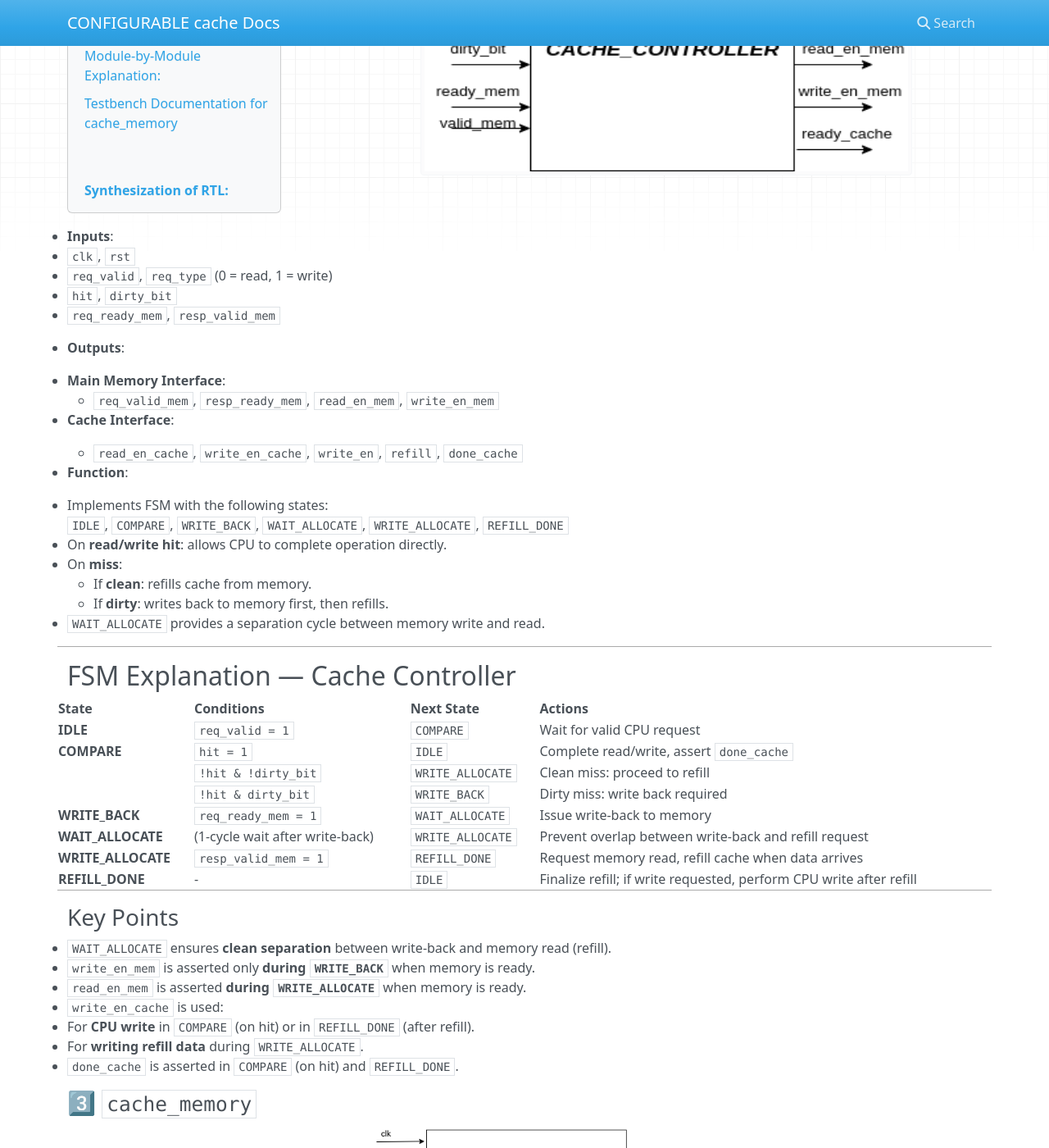
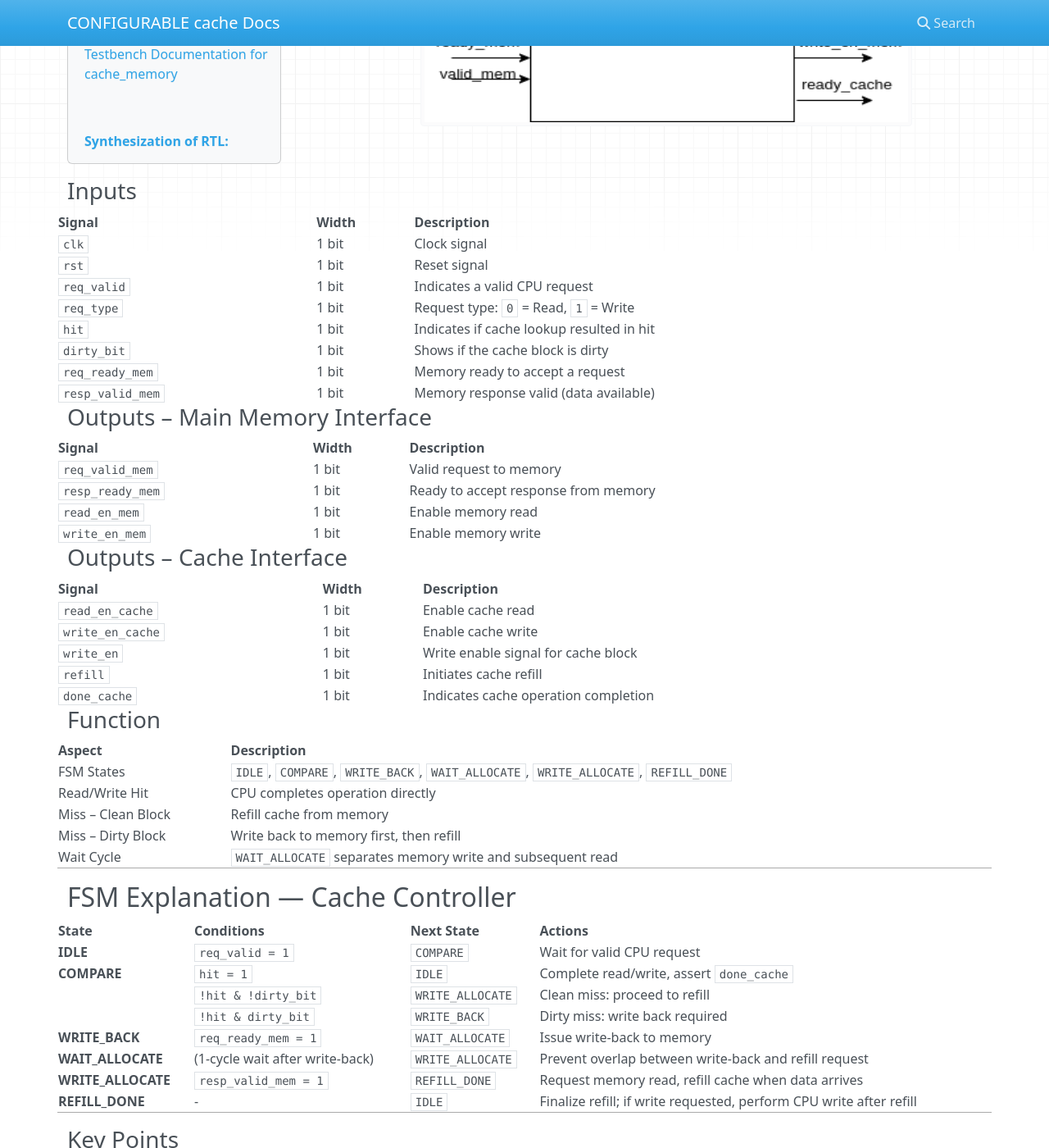
Before and after one commit to meds-ee-uet/Configurable-Cache, an MkDocs documentation site: the page built from Direct_Mapped_Cache/docs/index.md, in a window 1280 px wide and 1400 px high, scrolled down 5381 px. Shown: the whole window at 82% size. Built offline with MkDocs 1.6.1, drawn with Linux system fonts in a browser that asks for light colours; nearby versions of some CDN libraries; some of the changed text lies outside the part shown.

Commit message:
Update index.md

```diff
--- a/Direct_Mapped_Cache/docs/index.md
+++ b/Direct_Mapped_Cache/docs/index.md
@@ -170,15 +170,14 @@ Our first implementation is a direct-mapped cache with the following configurati
 
 
 
-- **Inputs**: `clk`, `address [31:0]`
-- **Outputs**:
-  - `tag [23:0]`
-  - `index [5:0]`
-  - `blk_offset [1:0]`
-- **Function**: Splits the 32-bit CPU address into:
-  - `tag` (upper bits) for comparison
-  - `index` to locate the cache line
-  - `block offset` to select the word in the block
+| **Port**      | **Width** | **Direction** | **Description**                                |
+|---------------|-----------|---------------|------------------------------------------------|
+| `clk`         | 1 bit     | Input         | Clock signal                                   |
+| `address`     | 32 bits   | Input         | CPU address                                    |
+| `tag`         | 24 bits   | Output        | Upper bits [31:8], used for tag comparison     |
+| `index`       | 6 bits    | Output        | Bits [7:2], used to locate cache line          |
+| `blk_offset`  | 2 bits    | Output        | Bits [1:0], used to select word within a block |
+
 
 ---
 
@@ -190,26 +189,44 @@ div align="center">
 </div>
 
 
-- **Inputs**:
-  - `clk`, `rst`
-  - `req_valid`, `req_type` (0 = read, 1 = write)
-  - `hit`, `dirty_bit`
-  - `req_ready_mem`, `resp_valid_mem`
+### Inputs
+| **Signal**        | **Width** | **Description**                         |
+|--------------------|-----------|-----------------------------------------|
+| `clk`             | 1 bit     | Clock signal                            |
+| `rst`             | 1 bit     | Reset signal                            |
+| `req_valid`       | 1 bit     | Indicates a valid CPU request           |
+| `req_type`        | 1 bit     | Request type: `0` = Read, `1` = Write   |
+| `hit`             | 1 bit     | Indicates if cache lookup resulted in hit |
+| `dirty_bit`       | 1 bit     | Shows if the cache block is dirty       |
+| `req_ready_mem`   | 1 bit     | Memory ready to accept a request        |
+| `resp_valid_mem`  | 1 bit     | Memory response valid (data available)  |
 
-- **Outputs**:
-  - **Main Memory Interface**:
-    - `req_valid_mem`, `resp_ready_mem`, `read_en_mem`, `write_en_mem`
-  - **Cache Interface**:
-    - `read_en_cache`, `write_en_cache`, `write_en`, `refill`, `done_cache`
+### Outputs – Main Memory Interface
+| **Signal**        | **Width** | **Description**                       |
+|--------------------|-----------|---------------------------------------|
+| `req_valid_mem`   | 1 bit     | Valid request to memory               |
+| `resp_ready_mem`  | 1 bit     | Ready to accept response from memory  |
+| `read_en_mem`     | 1 bit     | Enable memory read                    |
+| `write_en_mem`    | 1 bit     | Enable memory write                   |
 
-- **Function**:
-  - Implements FSM with the following states:
-    `IDLE`, `COMPARE`, `WRITE_BACK`, `WAIT_ALLOCATE`, `WRITE_ALLOCATE`, `REFILL_DONE`
-  - On **read/write hit**: allows CPU to complete operation directly.
-  - On **miss**:
-    - If **clean**: refills cache from memory.
-    - If **dirty**: writes back to memory first, then refills.
-  - `WAIT_ALLOCATE` provides a separation cycle between memory write and read.
+### Outputs – Cache Interface
+| **Signal**        | **Width** | **Description**                       |
+|--------------------|-----------|---------------------------------------|
+| `read_en_cache`   | 1 bit     | Enable cache read                     |
+| `write_en_cache`  | 1 bit     | Enable cache write                    |
+| `write_en`        | 1 bit     | Write enable signal for cache block   |
+| `refill`          | 1 bit     | Initiates cache refill                |
+| `done_cache`      | 1 bit     | Indicates cache operation completion  |
+
+### Function
+| **Aspect**        | **Description**                                                                 |
+|--------------------|---------------------------------------------------------------------------------|
+| FSM States         | `IDLE`, `COMPARE`, `WRITE_BACK`, `WAIT_ALLOCATE`, `WRITE_ALLOCATE`, `REFILL_DONE` |
+| Read/Write Hit     | CPU completes operation directly                                               |
+| Miss – Clean Block | Refill cache from memory                                                       |
+| Miss – Dirty Block | Write back to memory first, then refill                                        |
+| Wait Cycle         | `WAIT_ALLOCATE` separates memory write and subsequent read                     |
+
 
 ---
 
```
